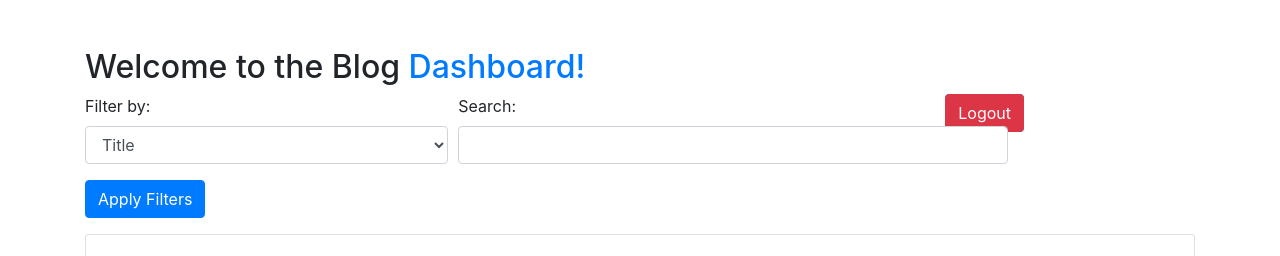
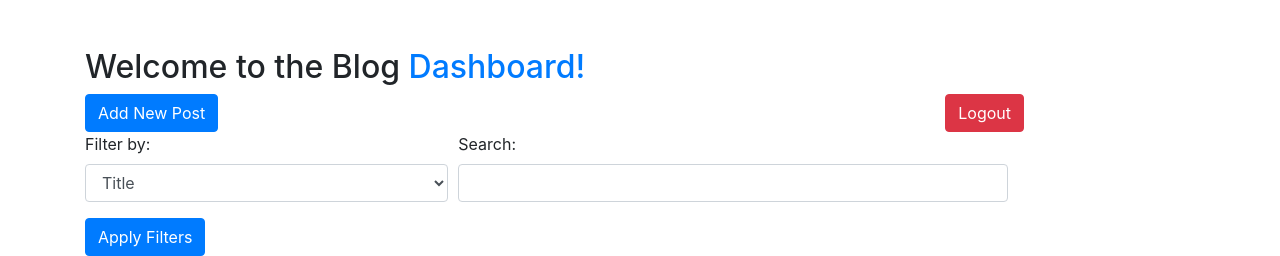
Before and after one commit to uttamthummala/blog, a Django app: page /dashboard/ in a window 1280 px wide. Shown: the top 256 px of the page. Run offline with Django 3.2, Linux system fonts and the light colour scheme; the first user in the database is signed in; data comes from the database, SQL or seed files in the repository; some libraries are stand-ins or nearby versions.

Commit message:
fixed add post

```diff
--- a/templates/dashboard.html
+++ b/templates/dashboard.html
@@ -24,8 +24,7 @@
 
 
     <!-- <button class="btn btn-primary mt-3" data-toggle="modal" data-target="#articleModal" style="margin-bottom: 5px;">Add a New Article</button> -->
-    <a href="{% url 'add_article' %}" class="btn btn-primary" style="flex-direction: column;     position: absolute;
-    right: 20%;">Logout</a>
+    <a href="{% url 'add_article' %}" class="btn btn-primary" >Add New Post</a>
     <a href="{% url 'logout' %}" class="btn btn-danger" style="flex-direction: column;     position: absolute;
     right: 20%;">Logout</a>
 
```
